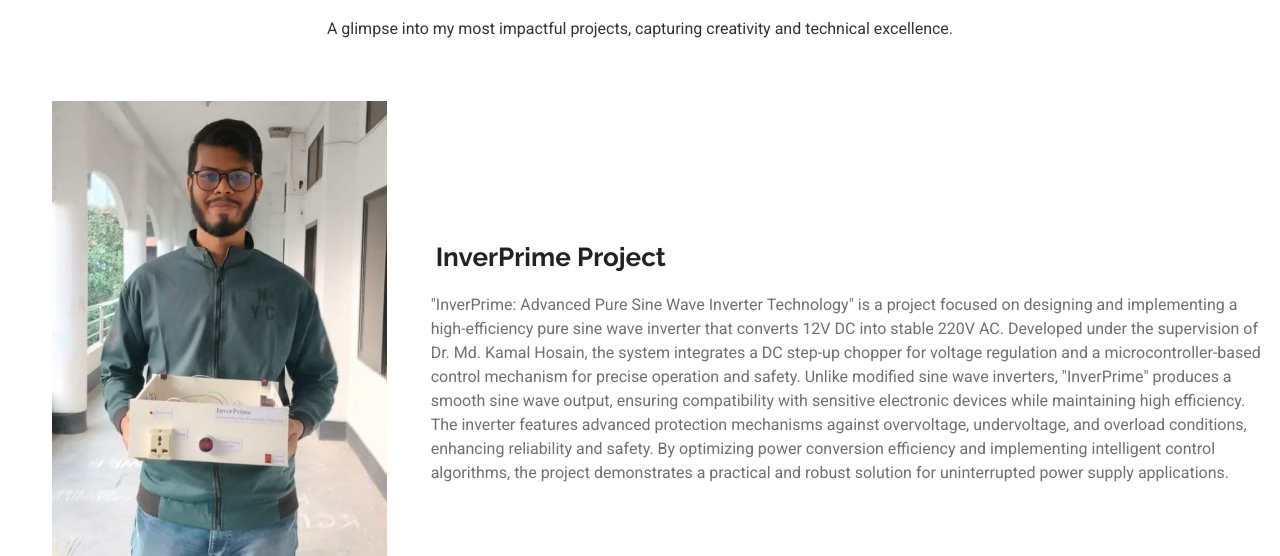
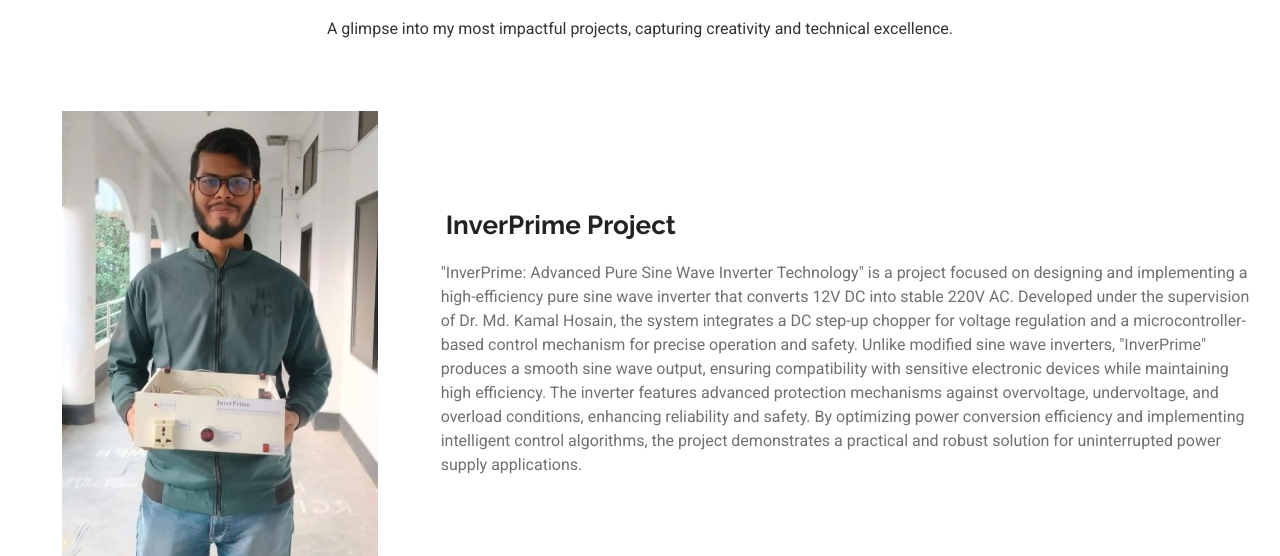
Before and after one commit to simonislamsuvo/portfolio, a plain HTML site: page gallery-details-1.html in a window 1280 px wide. Shown: the part 244-800 px from the top of the page. Drawn offline with nearby package versions, Linux system fonts and the light colour scheme; a script that the page names is missing.

Commit message:
Update gallery-details-1.html

```diff
--- a/gallery-details-1.html
+++ b/gallery-details-1.html
@@ -147,13 +147,13 @@
           <!-- Image Section -->
           <div class="col-lg-4 d-flex justify-content-start">
             <div class="portfolio-image">
-              <img src="assets/img/gallery image/project potrait.jpg" alt="Portfolio Image" class="img-fluid" style="max-height: 80%; width: auto; margin-left: 40px;">
+              <img src="assets/img/gallery image/project potrait.jpg" alt="Portfolio Image" class="img-fluid" style="max-height: 80%; width: auto; margin-left: 40px; padding: 10px;">
             </div>
           </div>
 
           <!-- Description Section -->
           <div class="col-lg-8 d-flex align-items-center">
-            <div class="portfolio-description" data-aos="fade-up" data-aos-delay="300" style="width: 100%;">
+            <div class="portfolio-description" data-aos="fade-up" data-aos-delay="300" style="width: 100%; padding: 10px;">
               <h2 style="margin-top: -120px; margin-left: 5px;">InverPrime Project</h2>
               <p>
                 "InverPrime: Advanced Pure Sine Wave Inverter Technology" is a project focused on designing and implementing a high-efficiency pure sine wave inverter
```
